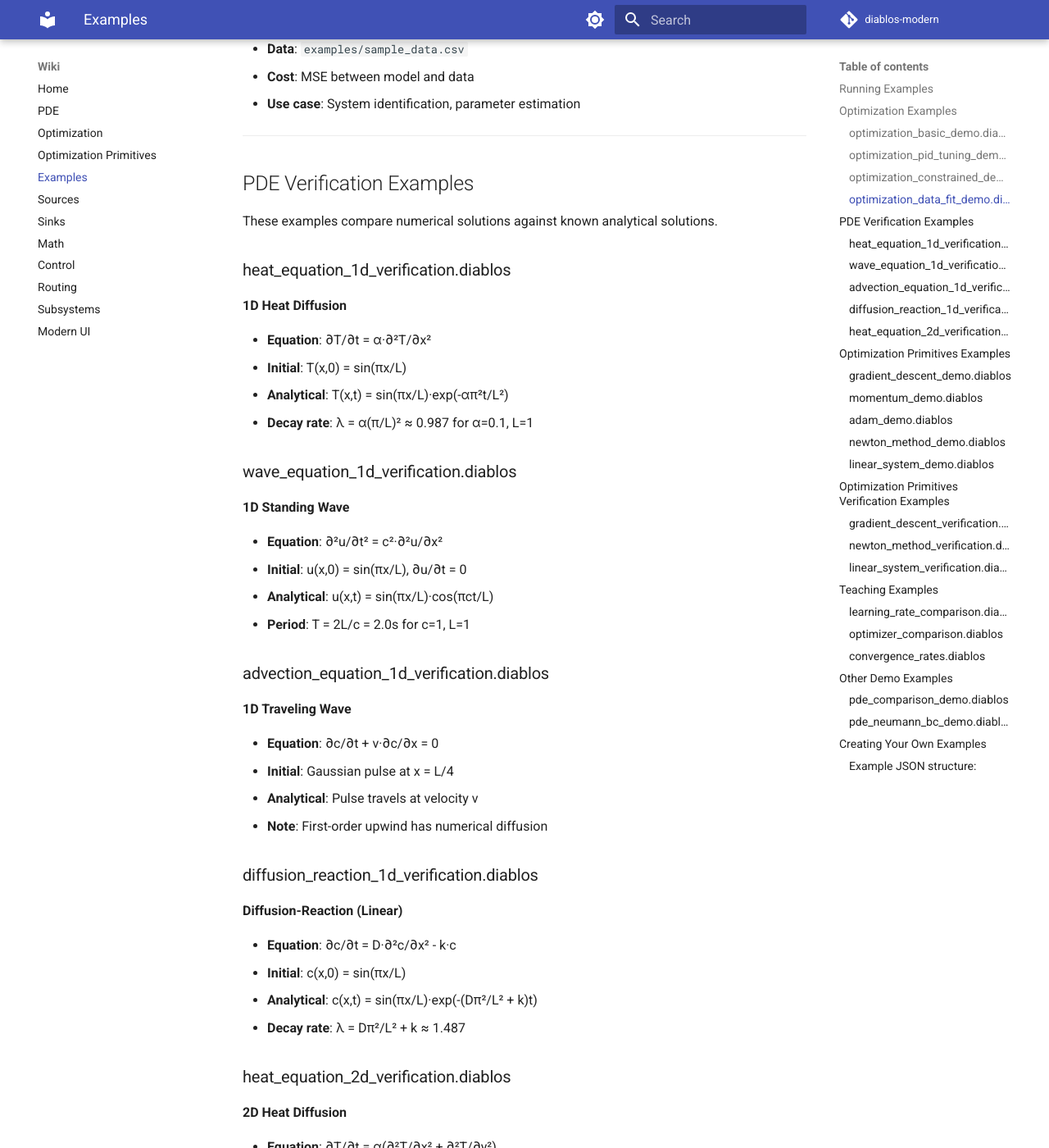
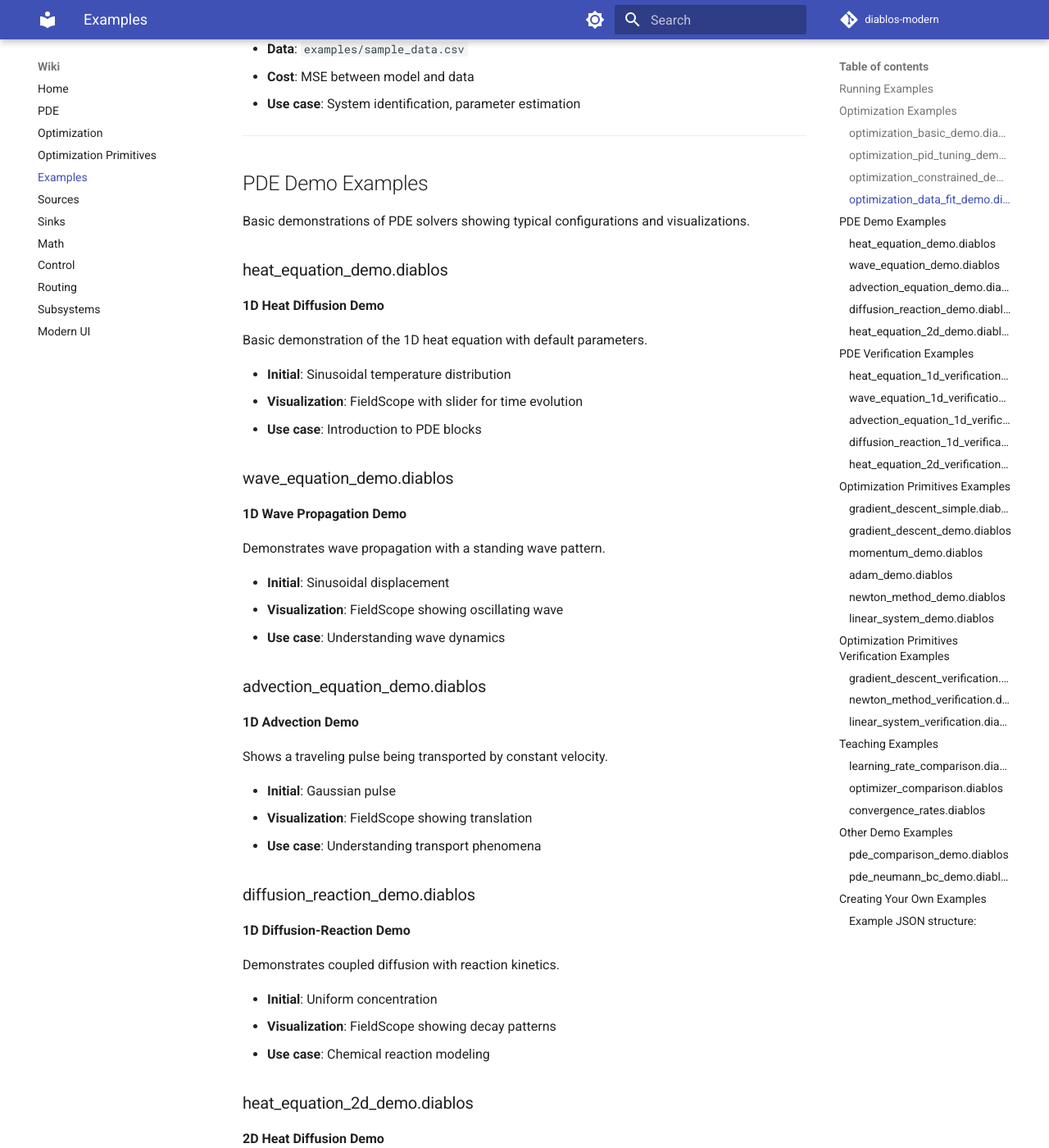
Before and after one commit to Sapetor/diablos-modern, an MkDocs documentation site: the page built from docs/wiki/Examples.md, in a window 1280 px wide and 1400 px high, scrolled down 1558 px. Shown: the whole window at 82% size. Built offline with MkDocs 1.6.1 and Material for MkDocs 9.7.7, drawn with Linux system fonts in a browser that asks for light colours; comment, search, counter and statistics services are not loaded; some of the changed text lies outside the part shown.

Commit message:
Add missing wiki documentation for blocks and examples
- Math.md: Add Product block (multiply/divide operations)
- Other.md: Add BodePhase and Nyquist analysis blocks
- Routing.md: Add Subsystem, Inport, Outport blocks
- Examples.md: Add PDE demo examples section (5 demos) and gradient_descent_simple
- Home.md: Update navigation to reflect accurate block listings

Co-Authored-By: Claude Opus 4.5 <noreply@anthropic.com>

```diff
--- a/docs/wiki/Examples.md
+++ b/docs/wiki/Examples.md
@@ -54,6 +54,57 @@ Fits model parameters to match experimental data from CSV file.
 
 ---
 
+## PDE Demo Examples
+
+Basic demonstrations of PDE solvers showing typical configurations and visualizations.
+
+### heat_equation_demo.diablos
+**1D Heat Diffusion Demo**
+
+Basic demonstration of the 1D heat equation with default parameters.
+
+- **Initial**: Sinusoidal temperature distribution
+- **Visualization**: FieldScope with slider for time evolution
+- **Use case**: Introduction to PDE blocks
+
+### wave_equation_demo.diablos
+**1D Wave Propagation Demo**
+
+Demonstrates wave propagation with a standing wave pattern.
+
+- **Initial**: Sinusoidal displacement
+- **Visualization**: FieldScope showing oscillating wave
+- **Use case**: Understanding wave dynamics
+
+### advection_equation_demo.diablos
+**1D Advection Demo**
+
+Shows a traveling pulse being transported by constant velocity.
+
+- **Initial**: Gaussian pulse
+- **Visualization**: FieldScope showing translation
+- **Use case**: Understanding transport phenomena
+
+### diffusion_reaction_demo.diablos
+**1D Diffusion-Reaction Demo**
+
+Demonstrates coupled diffusion with reaction kinetics.
+
+- **Initial**: Uniform concentration
+- **Visualization**: FieldScope showing decay patterns
+- **Use case**: Chemical reaction modeling
+
+### heat_equation_2d_demo.diablos
+**2D Heat Diffusion Demo**
+
+2D heat equation with hot spot initial condition.
+
+- **Initial**: Localized hot region
+- **Visualization**: FieldScope2D with time slider
+- **Use case**: Introduction to 2D PDE blocks
+
+---
+
 ## PDE Verification Examples
 
 These examples compare numerical solutions against known analytical solutions.
@@ -103,6 +154,16 @@ These examples compare numerical solutions against known analytical solutions.
 ## Optimization Primitives Examples
 
 These examples demonstrate building optimization algorithms visually using feedback loops.
+
+### gradient_descent_simple.diablos
+**Minimal Gradient Descent**
+
+Simplest possible gradient descent implementation for learning.
+
+- **Objective**: f(x) = x²
+- **Method**: Single-variable gradient descent
+- **Initial**: x₀ = 5
+- **Use case**: Introduction to optimization primitives concept
 
 ### gradient_descent_demo.diablos
 **Gradient Descent on Quadratic**
```
Also changed, not shown: docs/wiki/Home.md (+2 -2 lines), docs/wiki/Math.md (+26 -2 lines), docs/wiki/Other.md (+45 -0 lines), docs/wiki/Routing.md (+55 -0 lines).
